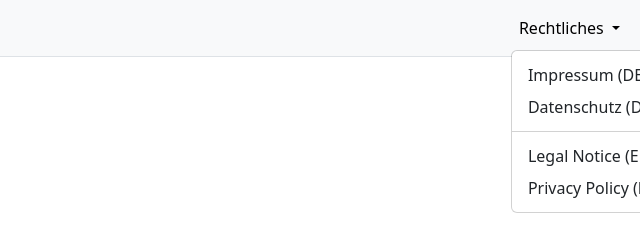
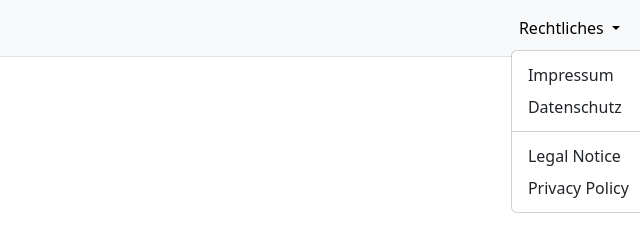
Before and after one commit to AdrianInigoRauch/MyStaticWebsite, a plain HTML site: page wwwroot/index.html in a window 1280 px wide. Both pictures are taken after a click on the button "Rechtliches". Shown: the top 252 px of the page, 640-1280 px from the left. Drawn offline with Linux system fonts and the light colour scheme.

Commit message:
Improve Navbar

```diff
--- a/wwwroot/partials/navbar.html
+++ b/wwwroot/partials/navbar.html
@@ -16,11 +16,11 @@
                         Rechtliches
                     </a>
                     <ul class="dropdown-menu">
-                        <li><a class="dropdown-item" href="/LegalNotice.html#LEGAL_NOTICE_DE">Impressum (DE)</a></li>
-                        <li><a class="dropdown-item" href="/LegalNotice.html#PRIVACY_POLICY_DE">Datenschutz (DE)</a></li>
+                        <li><a class="dropdown-item" href="/LegalNotice.html#LEGAL_NOTICE_DE">Impressum</a></li>
+                        <li><a class="dropdown-item" href="/LegalNotice.html#PRIVACY_POLICY_DE">Datenschutz</a></li>
                         <li><hr class="dropdown-divider"></li>
-                        <li><a class="dropdown-item" href="/LegalNotice.html#LEGAL_NOTICE_EN">Legal Notice (EN)</a></li>
-                        <li><a class="dropdown-item" href="/LegalNotice.html#PRIVACY_POLICY_EN">Privacy Policy (EN)</a></li>
+                        <li><a class="dropdown-item" href="/LegalNotice.html#LEGAL_NOTICE_EN">Legal Notice</a></li>
+                        <li><a class="dropdown-item" href="/LegalNotice.html#PRIVACY_POLICY_EN">Privacy Policy</a></li>
                     </ul>
                 </li>
             </ul>
```
